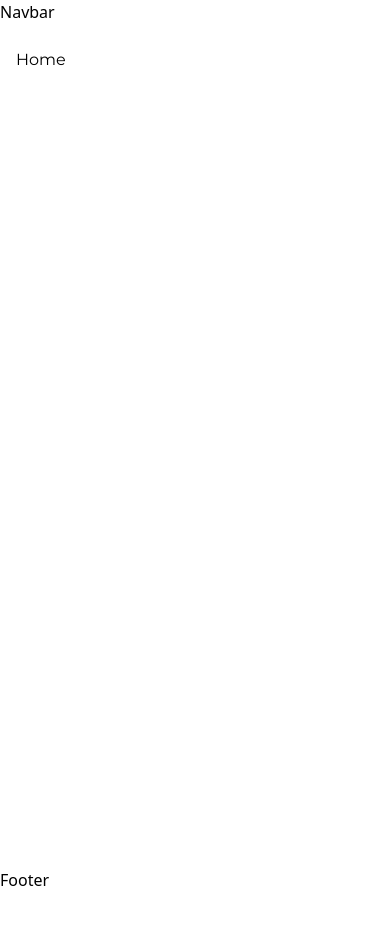
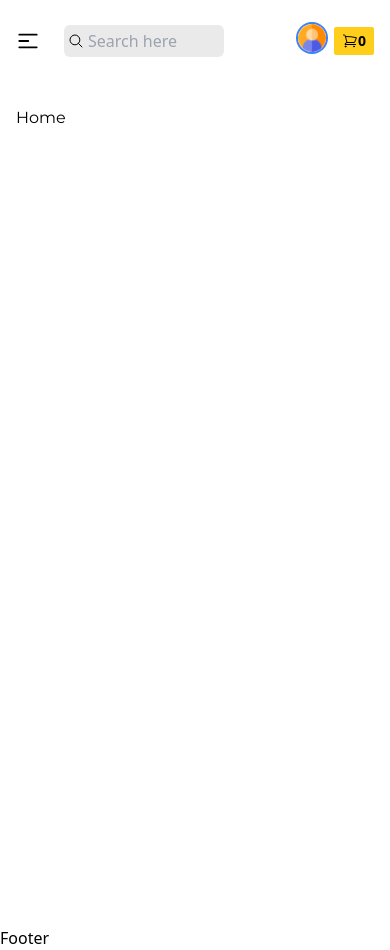
Before and after one commit to pasindusgkmp/Fullstack-BookStoreApp, a React (Vite) app in the folder frontend/: page / in a window 390 px wide. Before the commit the page ends 892 px from the top, so only its background shows below. Built offline with nearby package versions, Linux system fonts and the light colour scheme.

Commit message:
done responsive Navbar

```diff
--- a/frontend/src/App.jsx
+++ b/frontend/src/App.jsx
@@ -1,13 +1,14 @@
 
 import { Outlet } from 'react-router-dom'
 import './App.css'
+import Navbar from './components/Navbar'
 
 function App() {
 
 
   return (
     <>
-    <nav>Navbar</nav>
+    <Navbar/>
       <main className='min-h-screen max-w-screen-2xl mx-auto px-4 py-6 font-primary'>
       <Outlet/>
       </main>
--- /dev/null
+++ b/frontend/src/components/Navbar.jsx
@@ -0,0 +1,101 @@
+import { Link } from "react-router-dom";
+import { HiMiniBars3CenterLeft, HiOutlineHeart, HiOutlineShoppingCart } from "react-icons/hi2";
+import { IoSearchOutline } from "react-icons/io5";
+import { HiOutlineUser } from "react-icons/hi";
+
+import avatarImg from "../assets/avatar.png"
+import { useState } from "react";
+
+
+
+const navigation = [
+
+    {name: "Dashboard", href:"/user-dashboard"},
+    {name: "Orders", href:"/orders"},
+    {name: "Cart Page", href:"/cart"},
+    {name: "Check Out", href:"/checkout"},
+]
+
+const Navbar = () => {
+
+    const  [isDropdownOpen, setIsDropdownOpen] = useState(false)
+    const currentUser = true;
+
+
+
+
+
+
+    return (
+        <header className="max-w-screen-2xl mx-auto px-4 py-6">
+            <nav className="flex justify-between items-center">
+                {/* left side */}
+                <div className="flex items-center md:gap-16 gap-4">
+                    <Link to="/">
+                        <HiMiniBars3CenterLeft className="size-6" />
+                    </Link>
+
+                    {/* search input */}
+                    <div className="relative sm:w-72 w-40 space-x-2">
+
+                        <IoSearchOutline className="absolute inline-block left-3 inset-y-2" />
+
+                        <input type="text" placeholder="Search here"
+                            className="bg-[#EAEAEA] w-full py-1 md:px-8 px-6 rounded-md focus:outline-none"
+                        />
+                    </div>
+                </div>
+
+
+                {/* rigth side */}
+                <div className="relative flex items-center md:space-x-3 space-x-2">
+                    <div >
+                        {
+                            currentUser ? <>
+                            <button onClick={() => setIsDropdownOpen(!isDropdownOpen)}>
+                                <img src={avatarImg} alt="" className={`size-7 rounded-full ${currentUser ? 'ring-2 ring-blue-500' : ''}`} />
+                            </button>
+                            {/* show dropdowns */}
+                            {
+                                isDropdownOpen && (
+                                    <div className="absolute right-0 mt-2 w-48 bg-white shadow-lg rounded-md z-40">
+                                        <ul className="py-2">
+                                            {
+                                                navigation.map((item) => (
+                                                    <li key={item.name} onClick={() => setIsDropdownOpen(false)}>
+                                                        <Link to={item.href} className="block px-4 py-2 text-sm hover:bg-gray-100">
+                                                            {item.name}
+                                                        </Link>
+                                                    </li>
+                                                ))
+                                            }
+
+                                        </ul>
+                                    </div>
+                                )
+                            }
+                            </> : token ?  <Link to="/dashboard" className='border-b-2 border-primary'>Dashboard</Link> : (
+                                <Link to="/login"> <HiOutlineUser className="size-6" /></Link>
+                            )
+                        }
+                    </div>
+
+                    <button className="hidden sm:block">
+                        <HiOutlineHeart className="size-6" />
+                    </button>
+
+                    <Link to="/cart" className="bg-primary p-1 sm:px-6 px-2 flex items-center rounded-sm">
+                        <HiOutlineShoppingCart className='' />
+
+                        <span className="text-sm font-semibold sm:ml-1">0</span>
+
+
+
+                    </Link>
+                </div>
+            </nav>
+        </header>
+    )
+}
+
+export default Navbar;
```
Also changed, not shown: frontend/src/assets/avatar.png (added).
